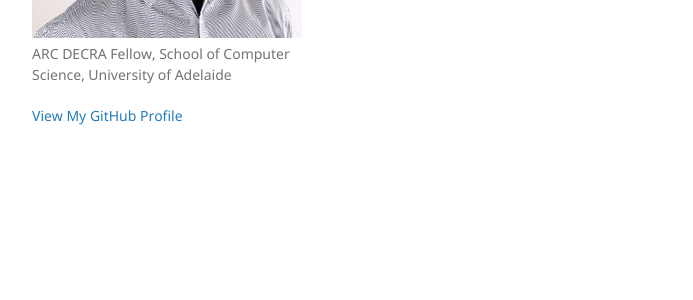
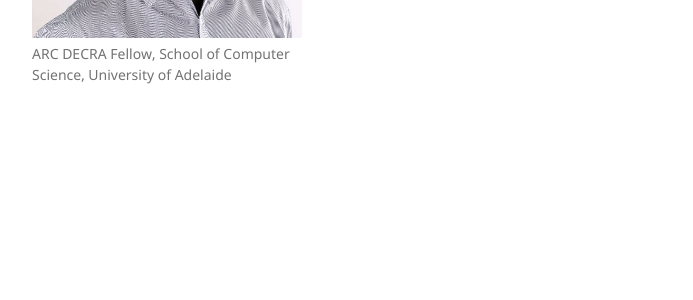
Before and after one commit to ctreude/ctreude.github.io, a Jekyll site: the page built from another-page.md, in a window 1280 px wide. Shown: the part 341-641 px from the top of the page, without its empty margins (178-871 px from the left). Built offline with Jekyll 4.4.1, drawn with Linux system fonts in a browser that asks for light colours; our own code applies the rules of GitHub Pages for plain Markdown files.

Commit message:
Update default.html

```diff
--- a/_layouts/default.html
+++ b/_layouts/default.html
@@ -24,10 +24,6 @@
 
         {% if site.github.is_project_page %}
         <p class="view"><a href="{{ site.github.repository_url }}">View the Project on GitHub <small>{{ site.github.repository_nwo }}</small></a></p>
-        {% endif %}
-
-        {% if site.github.is_user_page %}
-        <p class="view"><a href="{{ site.github.owner_url }}">View My GitHub Profile</a></p>
         {% endif %}
 
         {% if site.show_downloads %}
```
